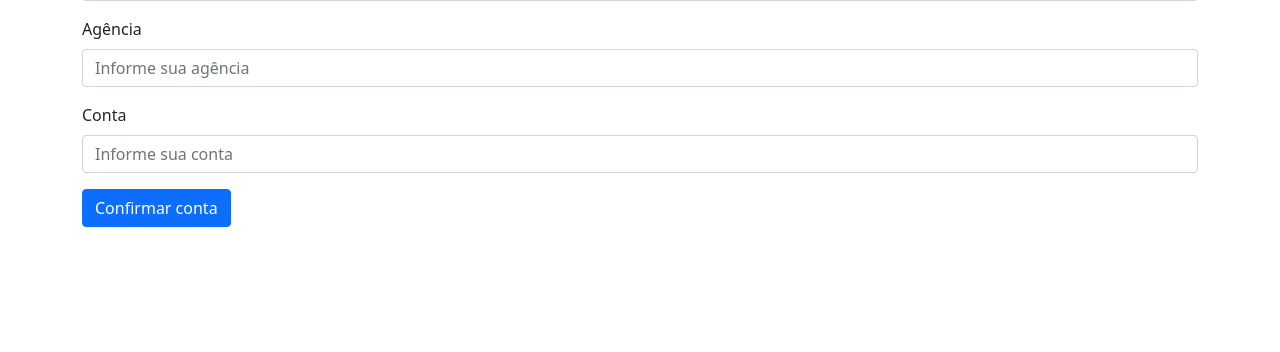
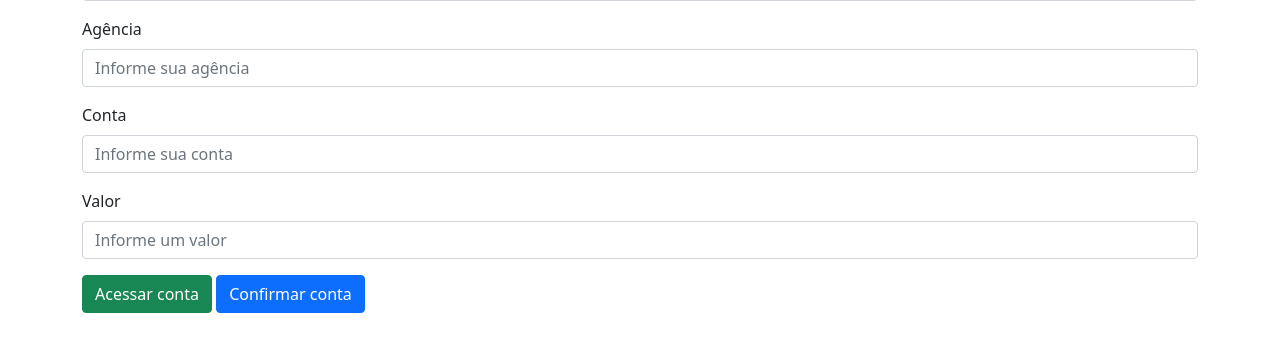
Before and after one commit to NiloElias/estudo, a PHP site: page / in a window 1280 px wide. Shown: the part 143-495 px from the top of the page. Run offline with PHP 8.4, Linux system fonts and the light colour scheme.

Commit message:
melhorando class banco

```diff
--- a/index.html
+++ b/index.html
@@ -29,8 +29,14 @@
             <input type="text" class="form-control" id="conta" placeholder="Informe sua conta">
         </div>
 
+        <div class="mb-3">
+            <label for="valor" class="form-label">Valor</label>
+            <input type="text" class="form-control" id="valor" placeholder="Informe um valor">
+        </div>
+
         <div class="col-auto">
-            <button type="submit" class="btn btn-primary mb-3">Confirmar conta</button>
+            <button type="submit" class="acessarConta btn btn-success mb-3">Acessar conta</button>
+            <button type="submit" class="criarConta btn btn-primary mb-3">Confirmar conta</button>
         </div>
     </div>
 
@@ -38,12 +44,12 @@
     <script>
         jQuery(document).ready(function(){
 
-            $('button[type=submit]').click(function(){
-
+            $('.criarConta').click(function(){
+                const _this_ = $(this);
                 const cliente = $('#cliente').val();
                 const conta = $('#conta').val();
                 const agencia = $('#agencia').val();
-                const _this_ = $(this);
+                const valor = $('#valor').val();
 
                 _this_.attr('disabled', true).html('Carregando...')
                 var jqxhr = $.ajax({
@@ -62,6 +68,31 @@
                     });
             });
 
+            $('.acessarConta').click(function(){
+                const _this_ = $(this);
+                const cliente = $('#cliente').val();
+                const conta = $('#conta').val();
+                const agencia = $('#agencia').val();
+                const valor = $('#valor').val();
+
+                _this_.attr('disabled', true).html('Carregando...')
+                var jqxhr = $.ajax({
+                        method: "POST",
+                        url: "./Conta.php",
+                        data: { cliente, conta, agencia, valor }
+                    })
+                    .done(function(request) {
+                        console.log(request);
+                    })
+                    .fail(function() {
+                        alert( "error" );
+                    })
+                    .always(function() {
+                        _this_.attr('disabled', false).html('Acessar conta');
+                    });
+            });
+
+
         });
     </script>
 
```
Also changed, not shown: Conta.php (+27 -1 lines).
